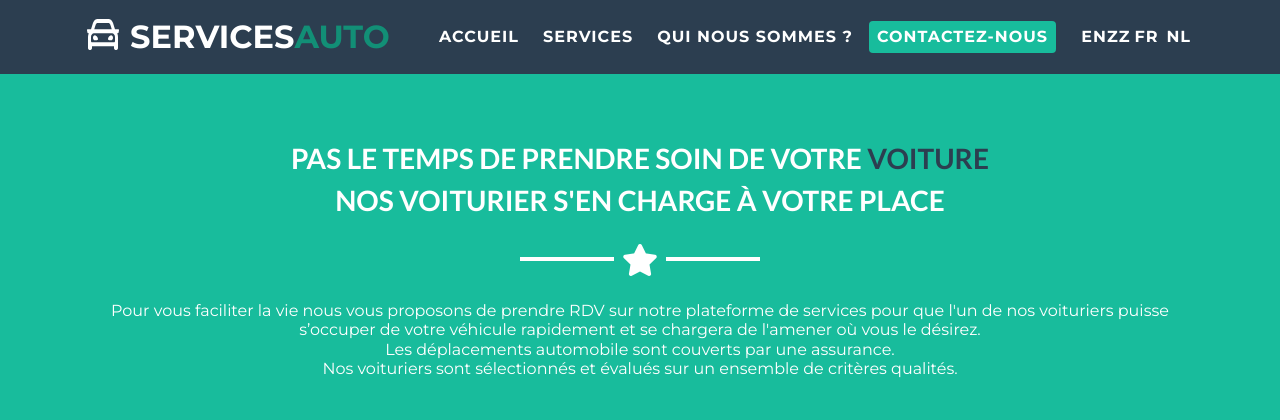
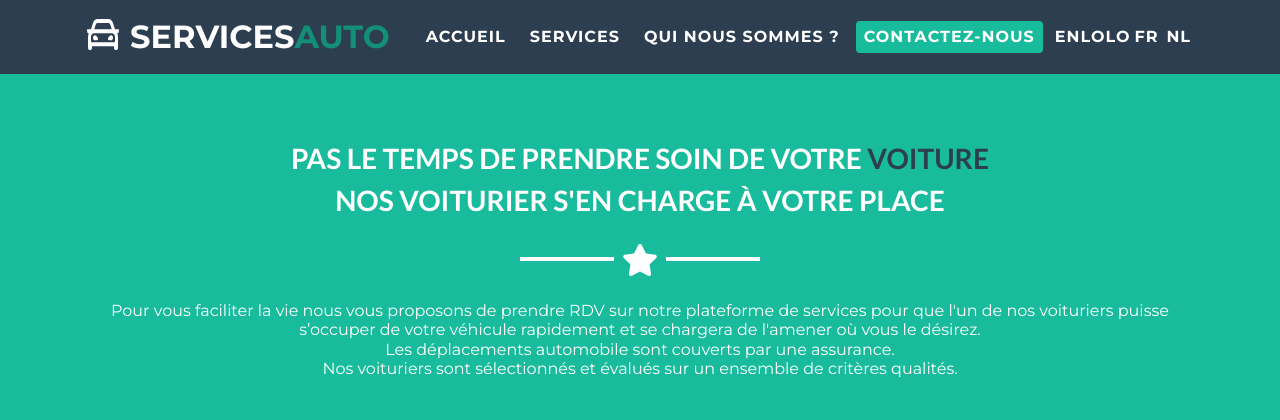
Before and after one commit to yassinesheasy/servicesauto, a PHP site: page / in a window 1280 px wide. Shown: the top 420 px of the page. Run offline with PHP 8.4, Linux system fonts and the light colour scheme; some libraries are stand-ins or nearby versions.

Commit message:
change t1

```diff
--- a/index.php
+++ b/index.php
@@ -84,7 +84,7 @@ include 'lang/configlang.php';
           <ul class="navbar-nav ml-auto">
 
               <li class="nav-item mx-0 mx-lg-0">
-              <a class="nav-link py-1 px-0 px-lg-0 rounded js-scroll-trigger" href="index.php?lang=en">ENzz</a>
+              <a class="nav-link py-1 px-0 px-lg-0 rounded js-scroll-trigger" href="index.php?lang=en">ENlolo</a>
             </li>
                <li class="nav-item mx-0 mx-lg-1">
               <a class="nav-link py-1 px-0 px-lg-0 rounded js-scroll-trigger" href="index.php?lang=fr">FR</a>
```
